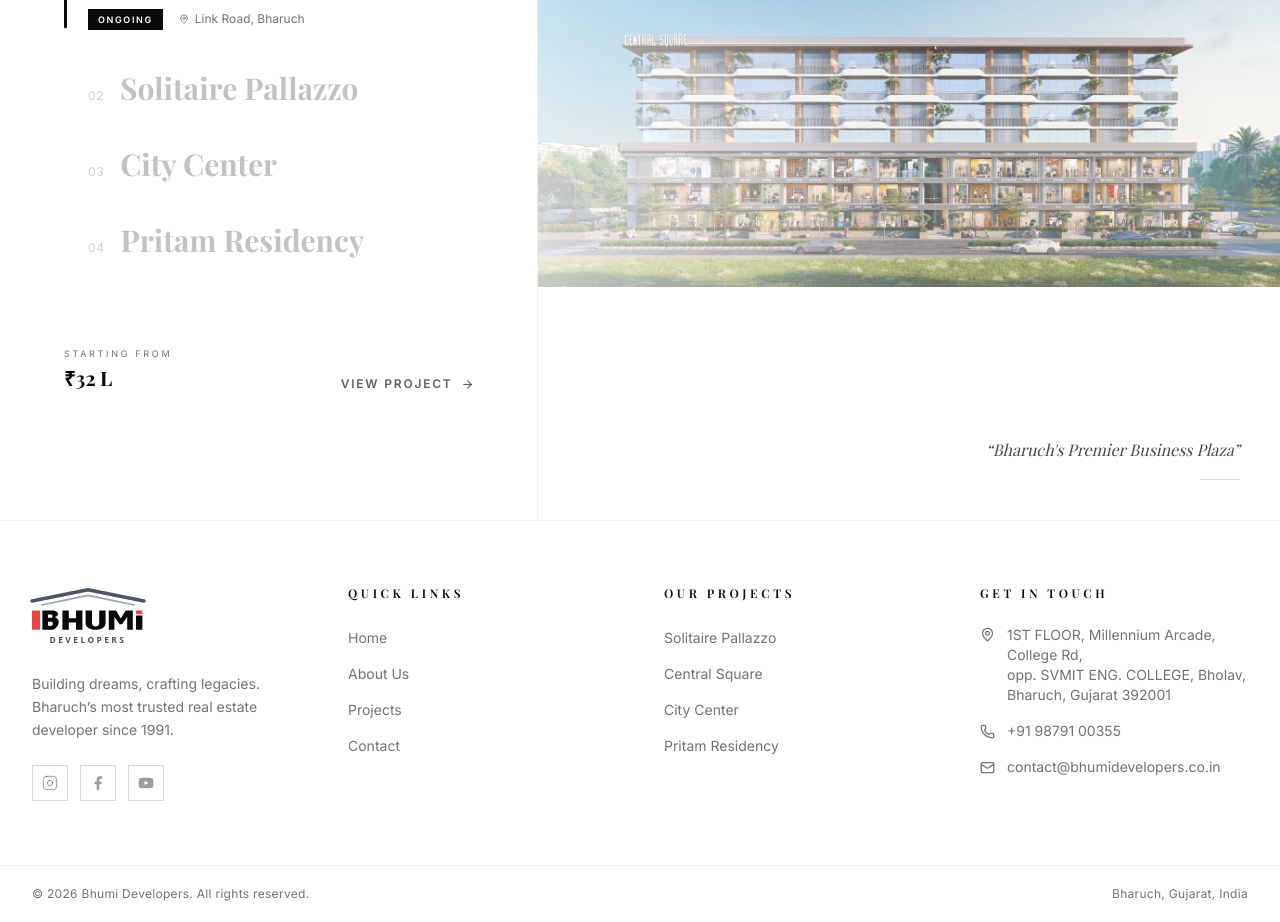
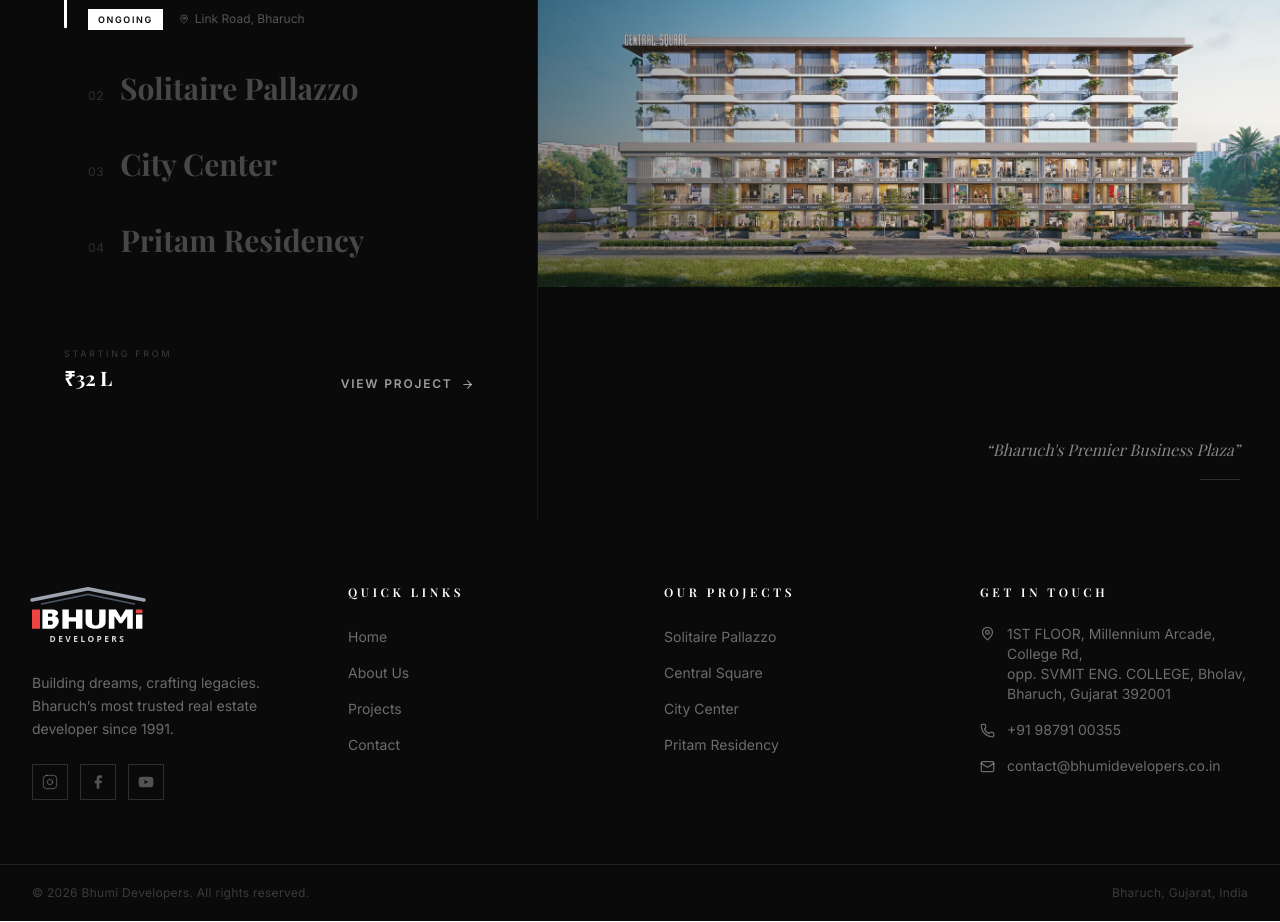
Before and after one commit to Marshmellow31/bhumi-developers, a Next.js app: page /projects in a window 1280 px wide. Shown: the part 280-1202 px from the top of the page. Built offline with nearby package versions, Linux system fonts and the light colour scheme.

Commit message:
feat: implement layout components, home sections, and global styles for project landing page

```diff
--- a/app/globals.css
+++ b/app/globals.css
@@ -115,7 +115,7 @@ body.cursor-active * {
   left: 0;
   right: 0;
   height: 3px;
-  background: linear-gradient(to right, #d97706, #f59e0b);
+  background: #ffffff;
   transform-origin: left;
   z-index: 60;
 }
--- a/components/layout/Footer.tsx
+++ b/components/layout/Footer.tsx
@@ -52,16 +52,16 @@ const quickLinks = [
 
 export default function Footer() {
   const footerContent = (
-    <footer className="bg-background text-primary border-t border-primary/5">
+    <footer className="bg-primary text-white">
       {/* Main Footer */}
       <div className="max-w-7xl mx-auto px-6 lg:px-8 py-16">
         <div className="grid grid-cols-1 md:grid-cols-2 lg:grid-cols-4 gap-12">
           {/* Brand */}
           <div className="lg:col-span-1">
             <div className="mb-6 -ml-2">
-              <Logo className="h-16 w-auto" light={true} />
+              <Logo className="h-16 w-auto" light={false} />
             </div>
-            <p className="text-muted text-sm leading-relaxed mb-6">
+            <p className="text-white/40 text-sm leading-relaxed mb-6">
               Building dreams, crafting legacies. Bharuch&rsquo;s most trusted real estate
               developer since 1991.
             </p>
@@ -71,7 +71,7 @@ export default function Footer() {
                   key={label}
                   href={href}
                   aria-label={label}
-                  className="w-9 h-9 border border-primary/15 flex items-center justify-center text-primary/40 hover:border-primary hover:text-primary transition-colors duration-200"
+                  className="w-9 h-9 border border-white/15 flex items-center justify-center text-white/30 hover:border-white hover:text-white transition-colors duration-200"
                 >
                   {icon}
                 </a>
@@ -81,7 +81,7 @@ export default function Footer() {
 
           {/* Quick Links */}
           <div>
-            <h4 className="text-primary text-xs tracking-[0.3em] uppercase font-semibold mb-6">
+            <h4 className="text-white text-xs tracking-[0.3em] uppercase font-semibold mb-6">
               Quick Links
             </h4>
             <ul className="space-y-3">
@@ -89,7 +89,7 @@ export default function Footer() {
                 <li key={href}>
                   <Link
                     href={href}
-                    className="text-muted text-sm hover:text-primary transition-colors duration-200"
+                    className="text-white/40 text-sm hover:text-white transition-colors duration-200"
                   >
                     {label}
                   </Link>
@@ -100,7 +100,7 @@ export default function Footer() {
 
           {/* Projects */}
           <div>
-            <h4 className="text-primary text-xs tracking-[0.3em] uppercase font-semibold mb-6">
+            <h4 className="text-white text-xs tracking-[0.3em] uppercase font-semibold mb-6">
               Our Projects
             </h4>
             <ul className="space-y-3">
@@ -108,7 +108,7 @@ export default function Footer() {
                 <li key={href}>
                   <Link
                     href={href}
-                    className="text-muted text-sm hover:text-primary transition-colors duration-200"
+                    className="text-white/40 text-sm hover:text-white transition-colors duration-200"
                   >
                     {label}
                   </Link>
@@ -119,12 +119,12 @@ export default function Footer() {
 
           {/* Contact */}
           <div>
-            <h4 className="text-primary text-xs tracking-[0.3em] uppercase font-semibold mb-6">
+            <h4 className="text-white text-xs tracking-[0.3em] uppercase font-semibold mb-6">
               Get In Touch
             </h4>
             <ul className="space-y-4">
-              <li className="flex items-start gap-3 text-muted text-sm">
-                <MapPin size={15} className="text-muted mt-0.5 shrink-0" />
+              <li className="flex items-start gap-3 text-white/40 text-sm">
+                <MapPin size={15} className="text-white/40 mt-0.5 shrink-0" />
                 <span>
                   1ST FLOOR, Millennium Arcade, College Rd,
                   <br />
@@ -134,7 +134,7 @@ export default function Footer() {
               <li>
                 <a
                   href="tel:+919879100355"
-                  className="flex items-center gap-3 text-muted text-sm hover:text-primary transition-colors"
+                  className="flex items-center gap-3 text-white/40 text-sm hover:text-white transition-colors"
                 >
                   <Phone size={15} className="shrink-0" />
                   +91 98791 00355
@@ -143,7 +143,7 @@ export default function Footer() {
               <li>
                 <a
                   href="mailto:contact@bhumidevelopers.co.in"
-                  className="flex items-center gap-3 text-muted text-sm hover:text-primary transition-colors"
+                  className="flex items-center gap-3 text-white/40 text-sm hover:text-white transition-colors"
                 >
                   <Mail size={15} className="shrink-0" />
                   contact@bhumidevelopers.co.in
@@ -155,8 +155,8 @@ export default function Footer() {
       </div>
 
       {/* Bottom Bar */}
-      <div className="border-t border-primary/5">
-        <div className="max-w-7xl mx-auto px-6 lg:px-8 py-5 flex flex-col sm:flex-row items-center justify-between gap-3 text-xs text-muted tracking-wide">
+      <div className="border-t border-white/10">
+        <div className="max-w-7xl mx-auto px-6 lg:px-8 py-5 flex flex-col sm:flex-row items-center justify-between gap-3 text-xs text-white/20 tracking-wide">
           <p>© {new Date().getFullYear()} Bhumi Developers. All rights reserved.</p>
           <p>Bharuch, Gujarat, India</p>
         </div>
--- a/components/projects/ProjectShowcase.tsx
+++ b/components/projects/ProjectShowcase.tsx
@@ -8,9 +8,9 @@ import { projects } from "@/data/projects";
 import { formatPrice } from "@/lib/utils";
 
 const statusStyles: Record<string, string> = {
-  Ongoing:   "bg-primary text-white",
-  Completed: "bg-primary/5 text-primary border border-primary/20",
-  Upcoming:  "bg-primary/5 text-primary border border-primary/10",
+  Ongoing:   "bg-white text-primary",
+  Completed: "bg-white/10 text-white border border-white/30",
+  Upcoming:  "bg-white/5 text-white border border-white/20",
 };
 
 export default function ProjectShowcase() {
@@ -22,7 +22,7 @@ export default function ProjectShowcase() {
   }, []);
 
   return (
-    <div className="h-screen w-full flex bg-background overflow-hidden">
+    <div className="h-screen w-full flex bg-primary overflow-hidden">
       {/* ─── Left Panel: Project List ─── */}
       <div className="relative w-[42%] min-w-[420px] h-full flex flex-col justify-between py-32 px-12 lg:px-16 z-10">
         {/* Eyebrow */}
@@ -31,7 +31,7 @@ export default function ProjectShowcase() {
             initial={{ opacity: 0, y: 10 }}
             animate={{ opacity: 1, y: 0 }}
             transition={{ duration: 0.6, delay: 0.2 }}
-            className="text-muted text-[10px] tracking-[0.35em] uppercase font-body font-semibold"
+            className="text-white/30 text-[10px] tracking-[0.35em] uppercase font-body font-semibold"
           >
             Our Portfolio
           </motion.span>
@@ -49,14 +49,14 @@ export default function ProjectShowcase() {
                 className="block"
               >
                 <motion.div
-                  className="group relative text-left py-5 border-b border-primary/[0.06] last:border-b-0 cursor-pointer"
+                  className="group relative text-left py-5 border-b border-white/[0.06] last:border-b-0 cursor-pointer"
                   initial={{ opacity: 0, x: -20 }}
                   animate={{ opacity: 1, x: 0 }}
                   transition={{ duration: 0.5, delay: 0.3 + i * 0.1 }}
                 >
                   {/* Active indicator line */}
                   <motion.div
-                    className="absolute left-0 top-1/2 -translate-y-1/2 w-[3px] bg-primary rounded-full"
+                    className="absolute left-0 top-1/2 -translate-y-1/2 w-[3px] bg-white rounded-full"
                     initial={false}
                     animate={{
                       height: isActive ? "60%" : "0%",
@@ -70,7 +70,7 @@ export default function ProjectShowcase() {
                       {/* Number */}
                       <span
                         className={`text-xs font-body tracking-wider transition-colors duration-400 ${
-                          isActive ? "text-primary/60" : "text-primary/20"
+                          isActive ? "text-white/60" : "text-white/15"
                         }`}
                       >
                         {String(i + 1).padStart(2, "0")}
@@ -79,7 +79,7 @@ export default function ProjectShowcase() {
                       {/* Name */}
                       <h3
                         className={`text-2xl lg:text-3xl font-bold transition-all duration-400 ${
-                          isActive ? "text-primary" : "text-primary/25 group-hover:text-primary/50"
+                          isActive ? "text-white" : "text-white/25 group-hover:text-white/50"
                         }`}
                         style={{ fontFamily: "var(--font-playfair)" }}
                       >
@@ -95,7 +95,7 @@ export default function ProjectShowcase() {
                       }}
                       transition={{ duration: 0.3 }}
                     >
-                      <ArrowRight size={18} className="text-primary/45" />
+                      <ArrowRight size={18} className="text-white/40" />
                     </motion.div>
                   </div>
 
@@ -114,7 +114,7 @@ export default function ProjectShowcase() {
                         >
                           {project.status}
                         </span>
-                        <div className="flex items-center gap-1.5 text-muted text-xs font-body">
+                        <div className="flex items-center gap-1.5 text-white/30 text-xs font-body">
                           <MapPin size={10} className="shrink-0" />
                           <span>{project.location}</span>
                         </div>
@@ -136,11 +136,11 @@ export default function ProjectShowcase() {
           className="flex items-end justify-between"
         >
           <div>
-            <p className="text-muted text-[9px] tracking-[0.3em] uppercase font-body mb-1">
+            <p className="text-white/20 text-[9px] tracking-[0.3em] uppercase font-body mb-1">
               Starting from
             </p>
             <p
-              className="text-primary text-xl font-bold"
+              className="text-white text-xl font-bold"
               style={{ fontFamily: "var(--font-playfair)" }}
             >
               {formatPrice(active.priceRange.min)}
@@ -148,7 +148,7 @@ export default function ProjectShowcase() {
           </div>
           <Link
             href={`/projects/${active.slug}`}
-            className="group/link flex items-center gap-2 text-primary/65 hover:text-primary text-xs font-semibold font-body tracking-[0.15em] uppercase transition-colors duration-300"
+            className="group/link flex items-center gap-2 text-white/60 hover:text-white text-xs font-semibold font-body tracking-[0.15em] uppercase transition-colors duration-300"
             data-cursor-label="VIEW"
           >
             View Project
@@ -157,7 +157,7 @@ export default function ProjectShowcase() {
         </motion.div>
 
         {/* Right-edge separator */}
-        <div className="absolute top-0 right-0 w-px h-full bg-primary/[0.06]" />
+        <div className="absolute top-0 right-0 w-px h-full bg-white/[0.06]" />
       </div>
 
       {/* ─── Right Panel: Hero Image ─── */}
@@ -176,9 +176,9 @@ export default function ProjectShowcase() {
               style={{ backgroundImage: `url('${active.image}')` }}
             />
             {/* Subtle left-edge gradient for blending */}
-            <div className="absolute inset-0 bg-gradient-to-r from-background/60 via-transparent to-transparent" />
+            <div className="absolute inset-0 bg-gradient-to-r from-primary/40 via-transparent to-transparent" />
             {/* Bottom gradient for text readability */}
-            <div className="absolute inset-0 bg-gradient-to-t from-background/50 to-transparent" />
+            <div className="absolute inset-0 bg-gradient-to-t from-primary/60 via-transparent to-transparent" />
           </motion.div>
         </AnimatePresence>
 
@@ -193,12 +193,12 @@ export default function ProjectShowcase() {
               transition={{ duration: 0.5, delay: 0.2 }}
             >
               <p
-                className="text-primary/75 text-sm lg:text-base font-light italic leading-relaxed"
+                className="text-white/50 text-sm lg:text-base font-light italic leading-relaxed"
                 style={{ fontFamily: "var(--font-playfair)" }}
               >
                 &ldquo;{active.tagline}&rdquo;
               </p>
-              <div className="w-10 h-px bg-primary/15 mt-4 ml-auto" />
+              <div className="w-10 h-px bg-white/15 mt-4 ml-auto" />
             </motion.div>
           </AnimatePresence>
         </div>
@@ -212,7 +212,7 @@ export default function ProjectShowcase() {
               animate={{ opacity: 1, x: 0 }}
               exit={{ opacity: 0, x: -10 }}
               transition={{ duration: 0.4, delay: 0.1 }}
-              className="text-primary/45 text-[10px] tracking-[0.3em] uppercase font-body font-semibold"
+              className="text-white/25 text-[10px] tracking-[0.3em] uppercase font-body font-semibold"
             >
               {active.type}
             </motion.span>
```
Also changed, not shown: components/home/CTABanner.tsx (+11 -10 lines), components/layout/Navbar.tsx (+7 -11 lines).
